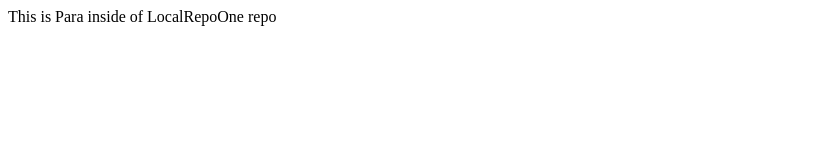
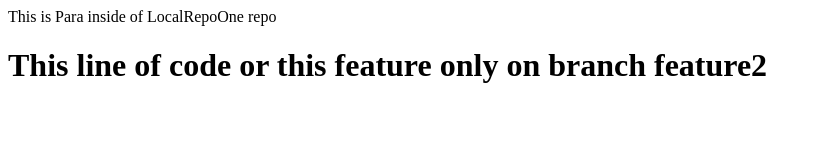
Before and after one commit to MohdTanjeem/LocalRepoOne, a plain HTML site: page index.html in a window 1280 px wide. Shown: the whole page, without its empty margins (0-821 px from the left). Drawn offline with Linux system fonts and the light colour scheme.

Commit message:
Added feature into branch feature2 only

```diff
--- a/index.html
+++ b/index.html
@@ -1 +1,2 @@
 <p>This is Para inside of LocalRepoOne repo</p>
+<h1>This line of code or this feature only on branch feature2</h1>
```
